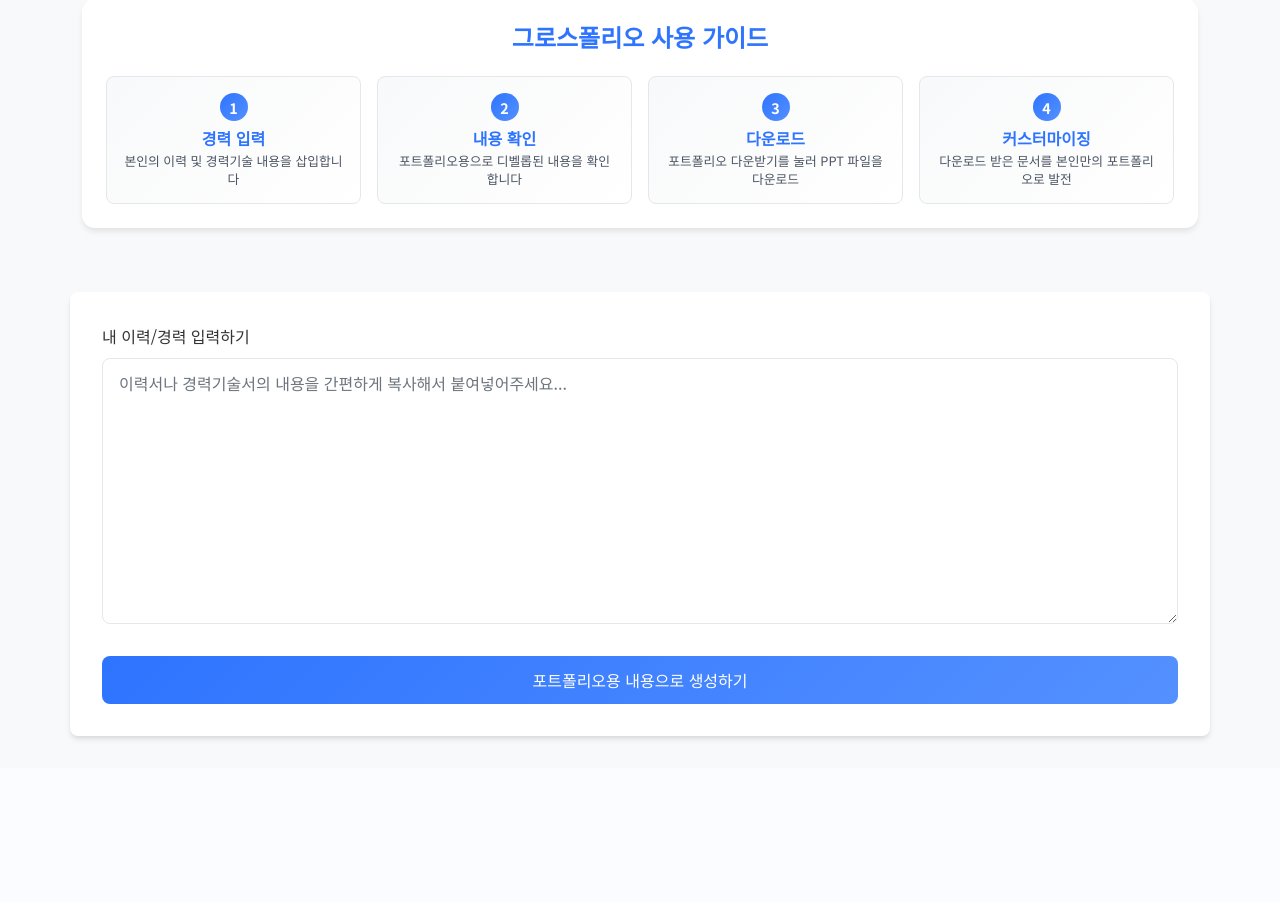
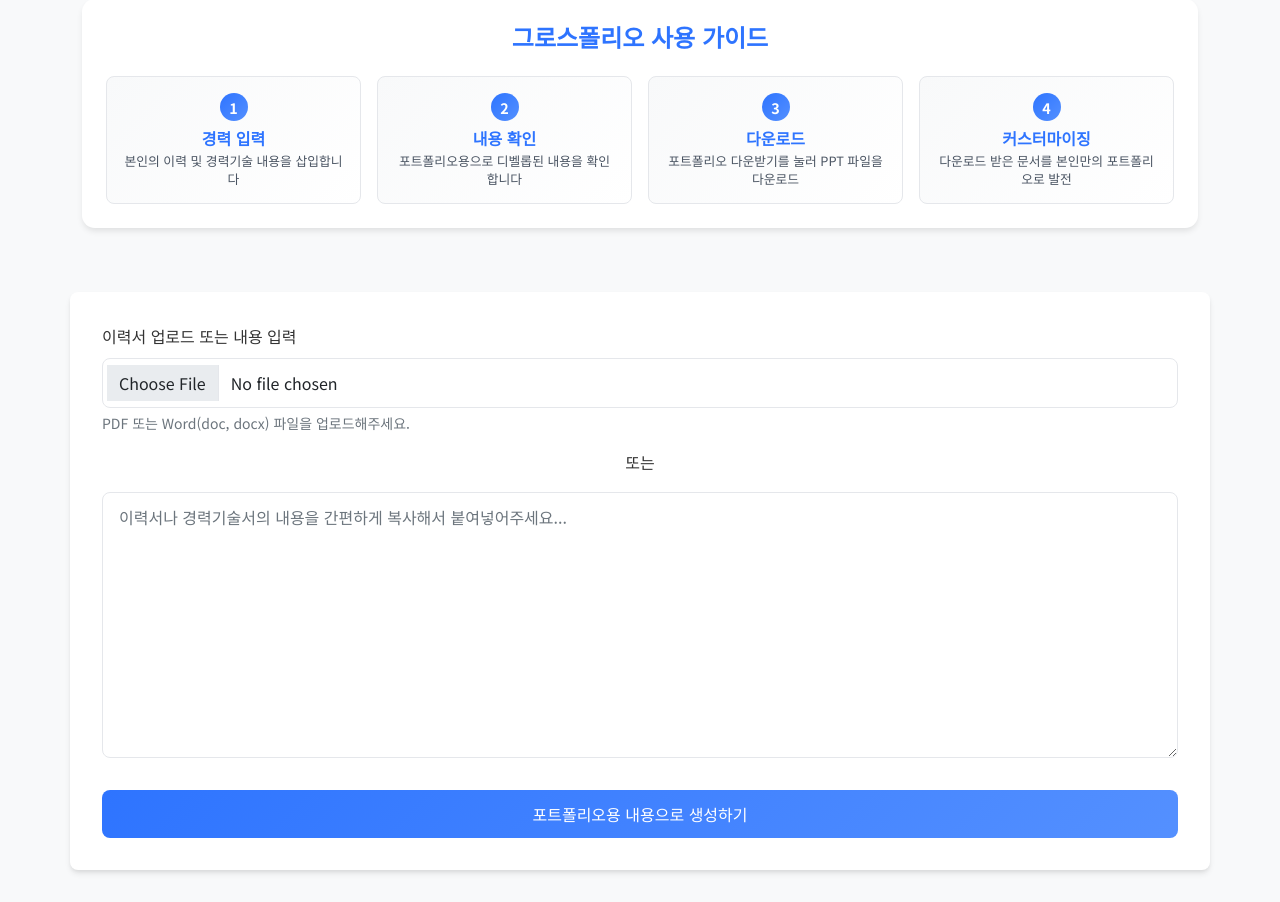
Before and after one commit to earningss793/GROWTHFOLIO2, a Flask app: page / in a window 1280 px wide. Shown: the part 497-1399 px from the top of the page. Before the commit the page ends 1238 px from the top, so only its background shows below. Run offline with Flask 3, Linux system fonts and the light colour scheme; some libraries are stand-ins or nearby versions.

Commit message:
Agent query: 파일 업로드 기능이 추가된 웹사이트가 정상적으로 로드되나요? PDF나 Word 파일을 업로드하거나 텍스트를 직접 입력할 수 있는 옵션이 모두 표시되나요?
Add resume file upload functionality.  Users can now upload PDF and Word documents (.doc, .docx) for resume analysis, in addition to manual text input.

Screenshot: https://storage.googleapis.com/screenshot-production-us-central1/2ddb2ace-feac-4855-9cc1-31eebc75f8a6/0d80396f-1327-420d-add3-c1ca719a2428.jpg

```diff
--- a/app.py
+++ b/app.py
@@ -7,21 +7,50 @@ from pptx import Presentation
 from pptx.util import Pt
 from utils import analyze_resume
 import logging
+from PyPDF2 import PdfReader
+from docx import Document
 
 app = Flask(__name__)
 app.secret_key = os.urandom(24)
 
 # Configure folders
+UPLOAD_FOLDER = 'uploads'
 OUTPUT_FOLDER = 'output'
 
 # Create necessary folders
-if not os.path.exists(OUTPUT_FOLDER):
-    os.makedirs(OUTPUT_FOLDER)
+for folder in [UPLOAD_FOLDER, OUTPUT_FOLDER]:
+    if not os.path.exists(folder):
+        os.makedirs(folder)
 
 # Initialize Anthropic client
 client = anthropic.Anthropic(
     api_key=os.environ.get('ANTHROPIC_API_KEY')
 )
+
+def extract_text_from_file(file):
+    filename = secure_filename(file.filename)
+    filepath = os.path.join(UPLOAD_FOLDER, filename)
+    file.save(filepath)
+
+    try:
+        text = ""
+        if filename.endswith('.pdf'):
+            with open(filepath, 'rb') as f:
+                pdf = PdfReader(f)
+                for page in pdf.pages:
+                    text += page.extract_text()
+        elif filename.endswith(('.doc', '.docx')):
+            doc = Document(filepath)
+            for para in doc.paragraphs:
+                text += para.text + '\n'
+
+        os.remove(filepath)  # 임시 파일 삭제
+        return text.strip()
+    except Exception as e:
+        logging.error(f"파일 처리 중 오류 발생: {str(e)}")
+        if os.path.exists(filepath):
+            os.remove(filepath)
+        raise ValueError("파일 처리 중 오류가 발생했습니다.")
 
 @app.route('/')
 def index():
@@ -29,16 +58,17 @@ def index():
 
 @app.route('/analyze', methods=['POST'])
 def analyze():
-    if not request.is_json:
-        return jsonify({'error': '잘못된 요청 형식입니다.'}), 400
+    try:
+        resume_text = request.form.get('resume_text', '')
+        if 'resume_file' in request.files:
+            file = request.files['resume_file']
+            if file.filename:
+                file_text = extract_text_from_file(file)
+                resume_text = file_text if not resume_text else resume_text + '\n' + file_text
 
-    data = request.get_json()
-    resume_text = data.get('resume_text')
+        if not resume_text:
+            return jsonify({'error': '이력서 내용이 비어있습니다.'}), 400
 
-    if not resume_text:
-        return jsonify({'error': '이력서 내용이 비어있습니다.'}), 400
-
-    try:
         # Analyze resume using Claude API
         analysis_result = analyze_resume(client, resume_text)
 
--- a/static/js/main.js
+++ b/static/js/main.js
@@ -1,5 +1,6 @@
 document.addEventListener('DOMContentLoaded', function() {
     const resumeForm = document.getElementById('resume-form');
+    const fileInput = document.getElementById('resume-file');
     const textArea = document.getElementById('resume-text');
     const progressBar = document.querySelector('.progress');
     const progressBarInner = document.querySelector('.progress-bar');
@@ -9,9 +10,10 @@ document.addEventListener('DOMContentLoaded', function() {
     resumeForm.addEventListener('submit', async function(e) {
         e.preventDefault();
         const resumeText = textArea.value.trim();
+        const resumeFile = fileInput.files[0];
 
-        if (!resumeText) {
-            showAlert('이력서 내용을 입력해주세요.', 'danger');
+        if (!resumeText && !resumeFile) {
+            showAlert('이력서 파일을 업로드하거나 내용을 입력해주세요.', 'danger');
             return;
         }
 
@@ -21,13 +23,21 @@ document.addEventListener('DOMContentLoaded', function() {
         progressBarInner.textContent = '분석 준비중...';
 
         try {
+            const formData = new FormData();
+            if (resumeFile) {
+                formData.append('resume_file', resumeFile);
+            }
+            if (resumeText) {
+                formData.append('resume_text', resumeText);
+            }
+
             // 분석 단계별 진행상황
             const steps = [
-                { progress: 15, text: '이력서 텍스트 분석중...' },
-                { progress: 35, text: '경력 정보 추출중...' },
-                { progress: 55, text: '프로젝트 데이터 정리중...' },
-                { progress: 75, text: '포트폴리오 생성중...' },
-                { progress: 90, text: '최종 문서 작성중...' }
+                { progress: 15, text: '이력서 파일 처리중...' },
+                { progress: 35, text: '텍스트 추출 및 분석중...' },
+                { progress: 55, text: '경력 정보 추출중...' },
+                { progress: 75, text: '프로젝트 데이터 정리중...' },
+                { progress: 90, text: '포트폴리오 생성중...' }
             ];
 
             let currentStep = 0;
@@ -42,12 +52,7 @@ document.addEventListener('DOMContentLoaded', function() {
 
             const response = await fetch('/analyze', {
                 method: 'POST',
-                headers: {
-                    'Content-Type': 'application/json',
-                },
-                body: JSON.stringify({
-                    resume_text: resumeText
-                })
+                body: formData
             });
 
             clearInterval(stepInterval);
--- a/templates/index.html
+++ b/templates/index.html
@@ -109,7 +109,15 @@
         <div class="upload-container">
             <form id="resume-form">
                 <div class="mb-3">
-                    <label for="resume-text" class="form-label">내 이력/경력 입력하기</label>
+                    <label class="form-label">이력서 업로드 또는 내용 입력</label>
+                    <div class="file-upload mb-3">
+                        <input type="file" class="form-control" id="resume-file" accept=".pdf,.doc,.docx"
+                               aria-describedby="fileHelp">
+                        <div id="fileHelp" class="form-text">PDF 또는 Word(doc, docx) 파일을 업로드해주세요.</div>
+                    </div>
+                    <div class="text-center mb-3">
+                        <span class="or-divider">또는</span>
+                    </div>
                     <textarea class="form-control" id="resume-text" name="resume_text"
                               rows="10" placeholder="이력서나 경력기술서의 내용을 간편하게 복사해서 붙여넣어주세요..."></textarea>
                 </div>
```
